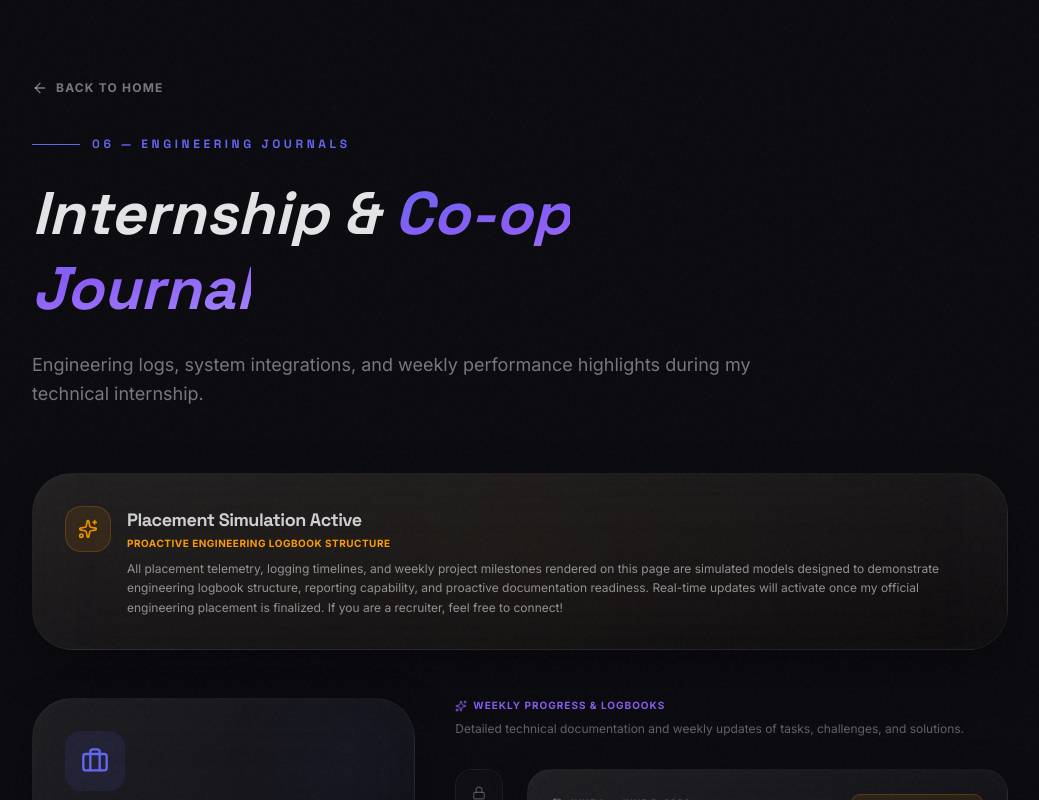
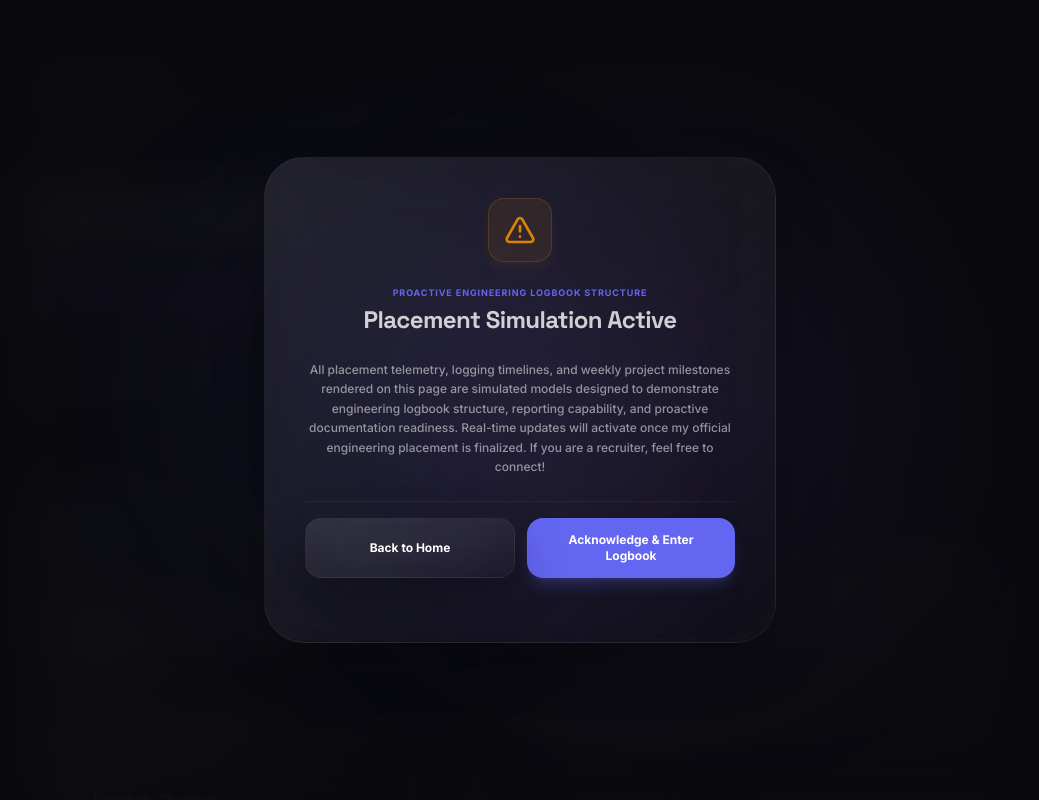
Before and after one commit to jomwan/Portfolio, a Next.js app: page /internship in a window 1280 px wide. Shown: the top 800 px of the page, without its empty margins (120-1159 px from the left). Built offline with nearby package versions, Linux system fonts and the light colour scheme.

Commit message:
Update portfolio: Add GPA & coursework links, localize bio details, fix AuraVision simulator laptop layout, and update internship warning modal

```diff
--- a/src/app/internship/page.tsx
+++ b/src/app/internship/page.tsx
@@ -1,14 +1,16 @@
 "use client";
 
+import { useState } from "react";
 import { useRouter } from "next/navigation";
 import { useLanguage } from "@/lib/i18n/LanguageContext";
 import { motion, AnimatePresence } from "framer-motion";
 import Link from "next/link";
-import { ArrowLeft, Calendar, Building, MapPin, Lock, BookOpen, Cpu, Layers, Briefcase, Sparkles } from "lucide-react";
+import { ArrowLeft, Calendar, Building, MapPin, Lock, BookOpen, Cpu, Layers, Briefcase, Sparkles, AlertTriangle } from "lucide-react";
 
 export default function InternshipPage() {
   const router = useRouter();
   const { t } = useLanguage();
+  const [hasAccepted, setHasAccepted] = useState(false);
 
   const mockTechStack = ["Next.js", "FastAPI", "LlamaIndex RAG", "ChromaDB", "YOLOE / CV", "Docker", "Git"];
 
@@ -65,34 +67,6 @@ export default function InternshipPage() {
           </motion.p>
         </div>
 
-        {/* Recruitment/Simulation Warning Banner */}
-        <motion.div
-          initial={{ opacity: 0, y: 15 }}
-          animate={{ opacity: 1, y: 0 }}
-          transition={{ duration: 0.6, delay: 0.25 }}
-          className="mb-12 relative overflow-hidden rounded-[2.5rem] glass border border-amber-500/10 bg-amber-500/[0.02] p-6 md:p-8 hover:border-amber-500/20 transition-all duration-300 shadow-2xl select-none"
-        >
-          <div className="flex items-start gap-4">
-            <div className="p-3 rounded-2xl bg-amber-500/10 text-amber-500 border border-amber-500/20 shrink-0">
-              <Sparkles size={20} className="animate-pulse" />
-            </div>
-            <div className="space-y-2">
-              <div className="space-y-0.5">
-                <h3 className="text-lg font-display font-black tracking-tight text-foreground/90">
-                  {t.internship.disclaimerTitle}
-                </h3>
-                <p className="text-[10px] text-amber-500 font-bold uppercase tracking-wider">
-                  {t.internship.disclaimerSubtitle}
-                </p>
-              </div>
-              <p className="text-xs text-foreground/60 leading-relaxed max-w-4xl">
-                {t.internship.disclaimerText}
-              </p>
-            </div>
-          </div>
-          {/* Subtle glow highlight effect */}
-          <div className="absolute -inset-1 bg-gradient-to-r from-amber-500/0 via-amber-500/[0.02] to-amber-500/0 opacity-100 blur-2xl transition-opacity duration-1000 -z-10" />
-        </motion.div>
 
         <div className="grid grid-cols-1 md:grid-cols-12 gap-10 items-start">
           {/* Left Column: Role & Placement Overview */}
@@ -237,6 +211,69 @@ export default function InternshipPage() {
         </div>
 
       </div>
+
+      {/* Modal Popup overlay before enter */}
+      <AnimatePresence>
+        {!hasAccepted && (
+          <motion.div
+            initial={{ opacity: 0 }}
+            animate={{ opacity: 1 }}
+            exit={{ opacity: 0 }}
+            className="fixed inset-0 z-[100] flex items-center justify-center p-4 bg-background/90 backdrop-blur-xl"
+          >
+            {/* Glowing blur decorations inside the modal */}
+            <div className="absolute top-1/4 left-1/4 w-96 h-96 bg-primary/10 rounded-full blur-[120px] -z-10 animate-pulse" />
+            <div className="absolute bottom-1/4 right-1/4 w-96 h-96 bg-secondary/10 rounded-full blur-[120px] -z-10" />
+
+            <motion.div
+              initial={{ scale: 0.95, y: 20 }}
+              animate={{ scale: 1, y: 0 }}
+              exit={{ scale: 0.95, y: 20 }}
+              transition={{ type: "spring", duration: 0.5 }}
+              className="w-full max-w-lg glass bg-white/[0.01] border border-white/10 p-8 md:p-10 rounded-[2.5rem] shadow-2xl relative overflow-hidden space-y-6 text-center select-none"
+            >
+              {/* Header Icon */}
+              <div className="mx-auto w-16 h-16 rounded-2xl bg-amber-500/10 text-amber-500 border border-amber-500/20 flex items-center justify-center shadow-lg shadow-amber-500/5 animate-pulse">
+                <AlertTriangle size={32} />
+              </div>
+
+              {/* Title & Subtitle */}
+              <div className="space-y-1">
+                <span className="text-[9px] uppercase font-bold tracking-widest text-primary block">
+                  {t.internship.disclaimerSubtitle}
+                </span>
+                <h2 className="text-2xl font-display font-black tracking-tight text-foreground/90">
+                  {t.internship.disclaimerTitle}
+                </h2>
+              </div>
+
+              {/* Text Description */}
+              <p className="text-xs text-foreground/60 leading-relaxed font-medium text-center">
+                {t.internship.disclaimerText}
+              </p>
+
+              {/* Action Buttons */}
+              <div className="flex flex-col sm:flex-row gap-3 pt-4 border-t border-white/5">
+                <button
+                  onClick={() => router.push("/#about")}
+                  className="flex-1 glass hover:bg-white/10 text-white py-3.5 px-6 rounded-2xl font-bold text-xs transition-all border border-white/10 cursor-pointer"
+                >
+                  {t.internship.back}
+                </button>
+                <button
+                  onClick={() => setHasAccepted(true)}
+                  className="flex-1 bg-primary hover:bg-primary/95 text-white py-3.5 px-6 rounded-2xl font-bold text-xs transition-all cursor-pointer shadow-lg shadow-primary/25 hover:shadow-primary/45 flex items-center justify-center gap-1.5"
+                >
+                  {t.internship.disclaimerAgree}
+                </button>
+              </div>
+
+              {/* Neon edge decor */}
+              <div className="absolute -inset-px bg-gradient-to-r from-primary/10 via-secondary/10 to-transparent opacity-30 blur-md -z-10" />
+            </motion.div>
+          </motion.div>
+        )}
+      </AnimatePresence>
     </main>
   );
 }
--- a/src/components/Educations.tsx
+++ b/src/components/Educations.tsx
@@ -12,7 +12,10 @@ const educations = [
     school: "Rangsit University International College",
     location: "Pathum Thani, Thailand",
     period: "2023 — Present",
-    desc: "Pursuing a major in Information and Communication Technology (ICT) under the International College. Coursework covers Web Systems Programming, Big Data Analytics, Database Management Systems, and Machine Learning.",
+    desc: "Pursuing a major in Information and Communication Technology (ICT) with a Cumulative GPA of 3.56 (highlighted by a perfect 4.00 GPA in the final semester). Core coursework covers Data Science, Big Data Analytics, Machine Learning, Data Structures & Algorithms, and Mobile Applications Implementation.",
+    links: [
+      { label: "GPA & Coursework", url: "/cert/GPA%20and%20Relevant%20Coursework.pdf" }
+    ]
   },
   {
     degree: "Certified Data Specialist",
--- a/src/components/simulators/AuraVisionSimulator.tsx
+++ b/src/components/simulators/AuraVisionSimulator.tsx
@@ -330,7 +330,7 @@ export default function AuraVisionSimulator() {
     <div className="w-full min-h-full lg:h-full flex flex-col lg:flex-row bg-background text-foreground text-sm overflow-y-auto lg:overflow-hidden select-none">
 
       {/* 1. Left Section: Spatial Perception Camera Sandbox */}
-      <div className="flex-grow flex flex-col p-4 sm:p-6 lg:p-8 space-y-6 lg:overflow-y-auto shrink-0 lg:h-full lg:min-h-0">
+      <div className="flex-grow flex flex-col p-4 sm:p-6 lg:p-8 space-y-6 lg:overflow-y-auto lg:h-full lg:min-h-0 min-w-0">
         <div className="flex items-center justify-between">
           <div>
             <h2 className="text-xl font-display font-bold text-foreground flex items-center gap-2">
@@ -442,10 +442,10 @@ export default function AuraVisionSimulator() {
         </div>
 
         {/* 2. Middle Section: ChromaDB Memory Console & RAG Playground */}
-        <div className="grid grid-cols-1 md:grid-cols-12 gap-6 flex-grow min-h-0">
+        <div className="grid grid-cols-1 xl:grid-cols-12 gap-6 flex-grow min-h-0">
 
           {/* Presets and Custom query (8 cols) */}
-          <div className="md:col-span-7 flex flex-col space-y-4">
+          <div className="xl:col-span-7 flex flex-col space-y-4">
             <div className="flex items-center gap-2">
               <Database size={16} className="text-primary" />
               <h3 className="font-bold text-foreground">Alice AI (RAGsurrounds) Sandbox</h3>
@@ -540,7 +540,7 @@ export default function AuraVisionSimulator() {
           </div>
 
           {/* ChromaDB Vector Retrieval Feed (5 cols) */}
-          <div className="md:col-span-5 flex flex-col space-y-4">
+          <div className="xl:col-span-5 flex flex-col space-y-4">
             <div className="flex items-center gap-2">
               <Database size={16} className="text-secondary" />
               <h3 className="font-bold text-foreground">Vector Retrieval Match (ChromaDB)</h3>
--- a/src/lib/i18n/dictionaries/en.json
+++ b/src/lib/i18n/dictionaries/en.json
@@ -30,8 +30,8 @@
   "about": {
     "section": "01 — Biography",
     "title": "I design architectures that bridge <span class=\"gradient-text\">data</span> and decisions.",
-    "desc1": "I am an Information and Communication Technology (ICT) student at Rangsit University International College based in Bangkok, Thailand. I specialize in Database Design, Data Engineering, and Data Analytics, with a strong foundation in building interactive analytical interfaces, distributed storage systems, and advanced data simulations. I am currently seeking an internship to apply my data expertise to real-world engineering challenges.",
-    "desc2": "My academic projects—ranging from designing optimized relational database models to simulating complex viral agent interactions—have shaped my technical philosophy: turning raw data into structured pipelines and actionable insights.",
+    "desc1": "I am an Information and Communication Technology (ICT) student at Rangsit University International College based in Bangkok, Thailand, holding a Cumulative GPA of 3.56 (highlighted by a perfect 4.00 GPA in my most recent semester). I specialize in Database Design, Data Engineering, and Data Analytics, with a strong foundation in building interactive analytical interfaces, distributed storage systems, and advanced data simulations. I am currently seeking an internship to apply my data expertise to real-world engineering challenges.",
+    "desc2": "My strong academic foundation is highlighted by straight 'A's in core courses like Data Science, Big Data Analytics, and Mobile Applications Implementation. Combined with projects ranging from optimizing relational database models to simulating complex viral agent interactions, this coursework has shaped my technical philosophy: turning raw data into structured pipelines and actionable insights.",
     "quote": "\"Simplicity is the soul of efficiency.\"",
     "currentFocus": "Current Focus",
     "focusDesc": "Designing robust database architectures & scalable data pipelines.",
@@ -247,7 +247,7 @@
         "school": "Rangsit University International College",
         "location": "Pathum Thani, Thailand",
         "period": "2023 — Present",
-        "desc": "Pursuing a major in Information and Communication Technology (ICT) under the International College. Coursework covers Web Systems Programming, Software Engineering, Database Systems, and Network Administration."
+        "desc": "Pursuing a major in Information and Communication Technology (ICT) with a Cumulative GPA of 3.56 (highlighted by a perfect 4.00 GPA in the final semester). Core coursework covers Data Science, Big Data Analytics, Machine Learning, Data Structures & Algorithms, and Mobile Applications Implementation."
       },
       {
         "degree": "Certified Data Specialist",
@@ -283,6 +283,7 @@
     "disclaimerTitle": "Placement Simulation Active",
     "disclaimerSubtitle": "Proactive Engineering Logbook Structure",
     "disclaimerText": "All placement telemetry, logging timelines, and weekly project milestones rendered on this page are simulated models designed to demonstrate engineering logbook structure, reporting capability, and proactive documentation readiness. Real-time updates will activate once my official engineering placement is finalized. If you are a recruiter, feel free to connect!",
+    "disclaimerAgree": "Acknowledge & Enter Logbook",
     "overview": "Internship Overview",
     "overviewDesc": "A hands-on engineering experience focused on deploying robust software systems, optimizing spatial memory pipelines, and scaling microservices.",
     "weeksTitle": "Weekly Progress & Logbooks",
--- a/src/lib/i18n/dictionaries/th.json
+++ b/src/lib/i18n/dictionaries/th.json
@@ -30,8 +30,8 @@
   "about": {
     "section": "01 — ประวัติโดยย่อ",
     "title": "ผมสร้างสรรค์ระบบที่เชื่อมระหว่าง <span class=\"gradient-text\">ข้อมูล</span> และการตัดสินใจ",
-    "desc1": "ผมเป็นนักศึกษาสาขาเทคโนโลยีสารสนเทศและการสื่อสาร (ICT) วิทยาลัยนานาชาติ มหาวิทยาลัยรังสิต อาศัยอยู่ในกรุงเทพฯ ประเทศไทย ผมเชี่ยวชาญด้านการออกแบบฐานข้อมูล วิศวกรรมข้อมูล (Data Engineering) และการวิเคราะห์ข้อมูล โดยมีพื้นฐานที่แข็งแกร่งในการสร้างส่วนต่อประสานการวิเคราะห์เชิงโต้ตอบ ระบบจัดเก็บข้อมูลแบบกระจายตัว และการจำลองข้อมูลขั้นสูง ปัจจุบันผมกำลังมองหาโอกาสในการฝึกงานเพื่อประยุกต์ใช้ความเชี่ยวชาญด้านข้อมูลของผมในการแก้ปัญหาทางวิศวกรรมจริง",
-    "desc2": "โปรเจกต์การศึกษาของผม ตั้งแต่การออกแบบโมเดลฐานข้อมูลเชิงสัมพันธ์ที่ได้รับการเพิ่มประสิทธิภาพสูงสุด ไปจนถึงการจำลองการโต้ตอบของเอเจนต์ที่มีความซับซ้อนในเครือข่ายสังคม ช่วยหล่อหลอมปรัชญาทางเทคนิคของผม นั่นคือ การเปลี่ยนข้อมูลดิบให้เป็นกระบวนการจัดการข้อมูล (Data Pipelines) ที่มีโครงสร้างและข้อมูลเชิงลึกที่นำไปใช้ได้จริง",
+    "desc1": "ผมเป็นนักศึกษาสาขาเทคโนโลยีสารสนเทศและการสื่อสาร (ICT) วิทยาลัยนานาชาติ มหาวิทยาลัยรังสิต อาศัยอยู่ในกรุงเทพฯ ประเทศไทย ด้วยเกรดเฉลี่ยสะสม 3.56 (และเกรดเฉลี่ยเทอมล่าสุด 4.00 เต็ม) ผมเชี่ยวชาญด้านการออกแบบฐานข้อมูล วิศวกรรมข้อมูล (Data Engineering) และการวิเคราะห์ข้อมูล โดยมีพื้นฐานที่แข็งแกร่งในการสร้างส่วนต่อประสานการวิเคราะห์เชิงโต้ตอบ ระบบจัดเก็บข้อมูลแบบกระจายตัว และการจำลองข้อมูลขั้นสูง ปัจจุบันผมกำลังมองหาโอกาสในการฝึกงานเพื่อประยุกต์ใช้ความเชี่ยวชาญด้านข้อมูลของผมในการแก้ปัญหาทางวิศวกรรมจริง",
+    "desc2": "ด้วยผลการเรียนระดับดีเยี่ยม (เกรด A) ในวิชาหลักอย่างวิทยาการข้อมูล (Data Science) การวิเคราะห์ข้อมูลขนาดใหญ่ (Big Data Analytics) และการพัฒนาแอปพลิเคชันบนมือถือ (Mobile Applications Implementation) ประกอบกับโปรเจกต์การศึกษาของผม ตั้งแต่การออกแบบโมเดลฐานข้อมูลเชิงสัมพันธ์ที่ได้รับการเพิ่มประสิทธิภาพสูงสุด ไปจนถึงการจำลองการโต้ตอบของเอเจนต์ที่มีความซับซ้อน ช่วยหล่อหลอมปรัชญาทางเทคนิคของผม นั่นคือ การเปลี่ยนข้อมูลดิบให้เป็นกระบวนการจัดการข้อมูล (Data Pipelines) ที่มีโครงสร้างและข้อมูลเชิงลึกที่นำไปใช้ได้จริง",
     "quote": "\"ความเรียบง่ายคือหัวใจของประสิทธิภาพ\"",
     "currentFocus": "จุดเน้นปัจจุบัน",
     "focusDesc": "การออกแบบสถาปัตยกรรมฐานข้อมูลที่มั่นคงและท่อข้อมูล (Data Pipelines) ที่มีประสิทธิภาพสูง",
@@ -247,7 +247,7 @@
         "school": "วิทยาลัยนานาชาติ มหาวิทยาลัยรังสิต",
         "location": "ปทุมธานี, ประเทศไทย",
         "period": "2023 — ปัจจุบัน",
-        "desc": "กำลังศึกษาสาขาวิชาเทคโนโลยีสารสนเทศและการสื่อสาร (ICT) ภายใต้วิทยาลัยนานาชาติ รายวิชาครอบคลุมการเขียนโปรแกรมระบบเว็บ วิศวกรรมซอฟต์แวร์ ระบบฐานข้อมูล และการบริหารจัดการเครือข่าย"
+        "desc": "ศึกษาสาขาวิชาเทคโนโลยีสารสนเทศและการสื่อสาร (ICT) ด้วยเกรดเฉลี่ยสะสม 3.56 (และได้เกรดเฉลี่ย 4.00 เต็มในเทอมล่าสุด) รายวิชาหลักครอบคลุมด้านวิทยาการข้อมูล (Data Science) การวิเคราะห์ข้อมูลขนาดใหญ่ (Big Data Analytics) การเรียนรู้ของเครื่อง (Machine Learning) โครงสร้างข้อมูลและอัลกอริทึม และการพัฒนาโมบายแอปพลิเคชัน"
       },
       {
         "degree": "ผู้เชี่ยวชาญด้านข้อมูลที่ได้รับการรับรอง",
@@ -283,6 +283,7 @@
     "disclaimerTitle": "โหมดจำลองบันทึกการฝึกงาน",
     "disclaimerSubtitle": "โครงสร้างปูมบันทึกวิศวกรรมเชิงรุก",
     "disclaimerText": "ข้อมูลสถานที่ฝึกงาน ลำดับเวลา และหัวข้อรายสัปดาห์ที่ปรากฏบนหน้านี้เป็นข้อมูลจำลองเพื่อสาธิตโครงสร้างปูมบันทึกวิศวกรรม (Engineering Logbook) ความสามารถในการจัดทำรายงาน และความพร้อมในการบันทึกเอกสารการปฏิบัติงานเชิงรุก โดยข้อมูลจริงทั้งหมดจะเริ่มทำงานทันทีเมื่อเริ่มการฝึกงานอย่างเป็นทางการ หากคุณเป็นผู้สรรหาบุคลากร สามารถติดต่อเพื่อพูดคุยโอกาสร่วมงานได้เลยครับ!",
+    "disclaimerAgree": "รับทราบและเข้าสู่บันทึก",
     "overview": "ภาพรวมการฝึกงาน",
     "overviewDesc": "ประสบการณ์ทำงานวิศวกรรมที่ลงมือปฏิบัติจริง มุ่งเน้นการวางระบบซอฟต์แวร์ที่มั่นคง การปรับแต่งท่อข้อมูลความจำเชิงพื้นที่ และการขยายระบบไมโครเซอร์วิส",
     "weeksTitle": "ความคืบหน้ารายสัปดาห์ & ปูมบันทึก",
```
Also changed, not shown: 1 other file (tests, documents, lock files or other folders).
